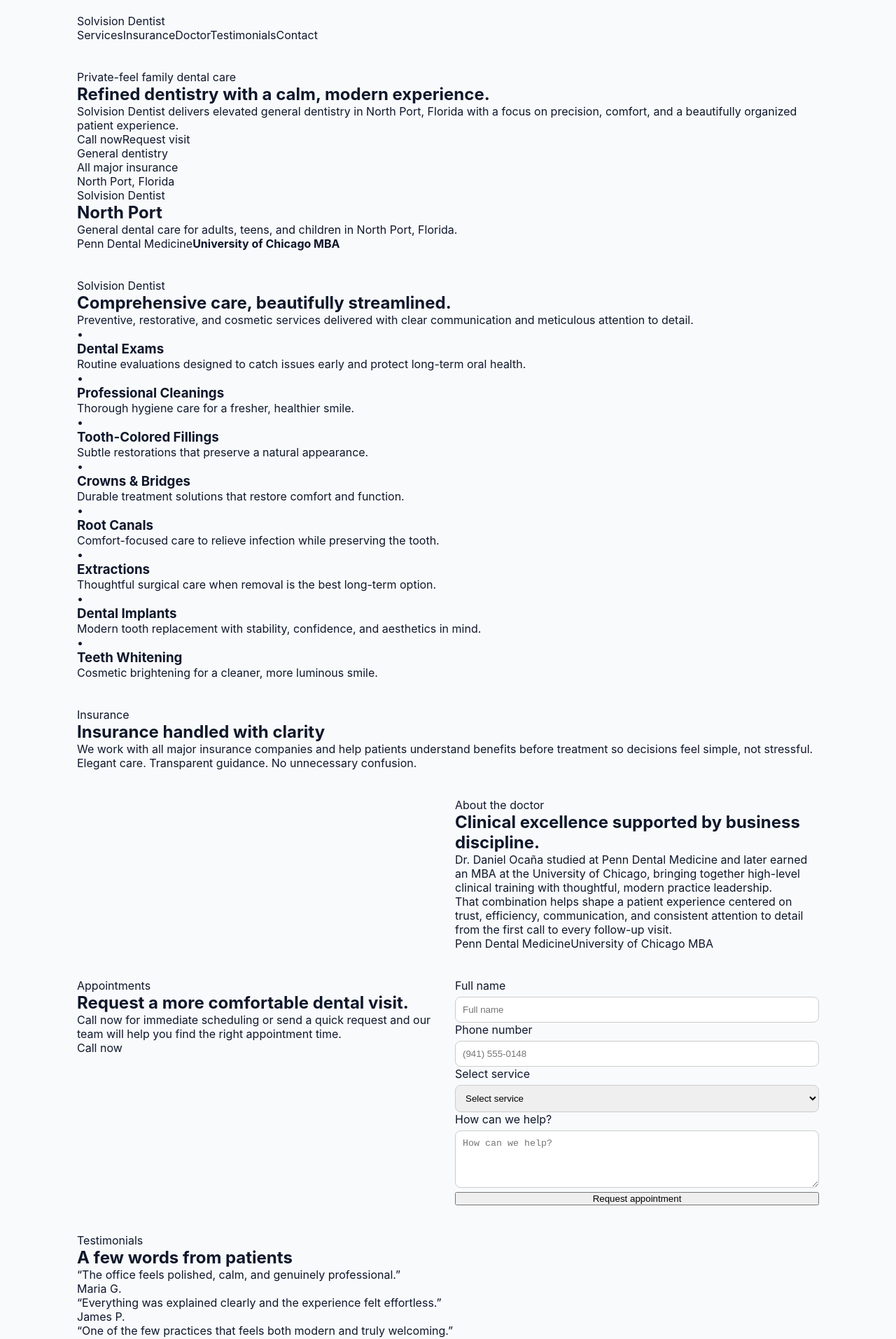
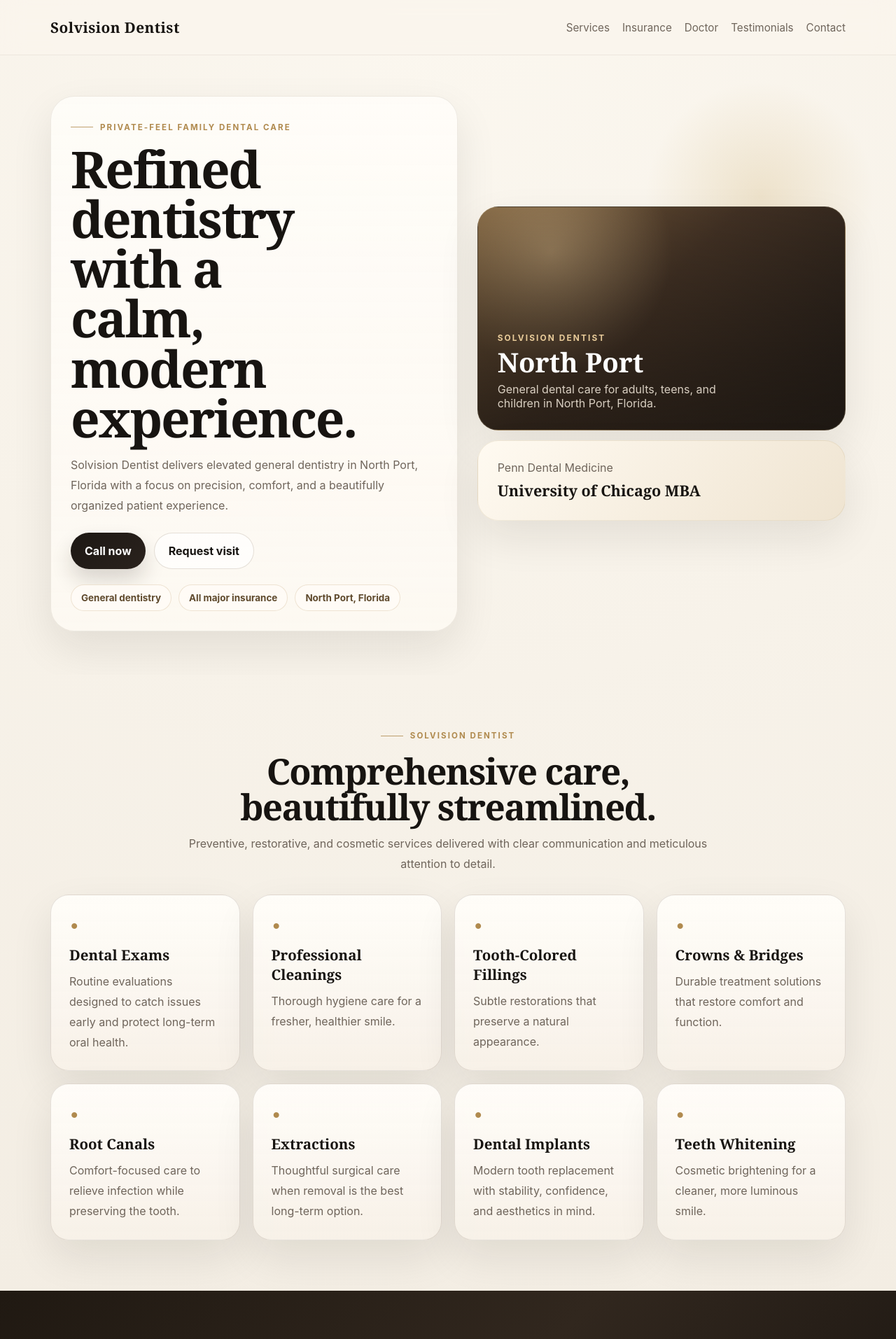
Before and after one commit to danielocana/solvision-dentist, a Next.js app: page / in a window 1280 px wide. Shown: the top 1913 px of the page at 70% size. Built offline with nearby package versions, Linux system fonts and the light colour scheme.

Commit message:
feat: add luxury visual system with premium typography, gold accents, and layered sections

```diff
--- a/app/globals.css
+++ b/app/globals.css
@@ -1,17 +1,227 @@
+:root{
+  --bg:#f6f1e8;
+  --surface:#fffdf9;
+  --surface-soft:#f2ece2;
+  --ink:#171411;
+  --muted:#6f655b;
+  --line:rgba(79,61,44,.14);
+  --gold:#b08a4e;
+  --gold-soft:#d7be8b;
+  --deep:#1d1814;
+  --deep-2:#2a221d;
+  --radius:24px;
+  --shadow:0 24px 60px rgba(25,18,11,.09);
+}
 *{box-sizing:border-box;margin:0;padding:0}
-body{font-family:Inter,system-ui,Arial;background:#f8fafc;color:#0f172a}
+html{scroll-behavior:smooth}
+body{
+  font-family:Inter,ui-sans-serif,system-ui,-apple-system,BlinkMacSystemFont,"Segoe UI",sans-serif;
+  background:radial-gradient(circle at top,#fbf7ef 0%,#f3ede3 45%,#f6f1e8 100%);
+  color:var(--ink);
+}
 a{text-decoration:none;color:inherit}
-.container{max-width:1100px;margin:0 auto;padding:20px}
+button,input,select,textarea{font:inherit}
+.container{max-width:1180px;margin:0 auto;padding:0 22px}
+.site-shell{padding-bottom:78px}
 
-.mobile-call-bar{position:fixed;bottom:0;left:0;right:0;background:#0f172a;color:#fff;text-align:center;padding:14px;font-weight:700}
+.topbar{
+  position:sticky;top:0;z-index:50;
+  background:rgba(250,245,237,.76);
+  backdrop-filter:blur(16px);
+  border-bottom:1px solid rgba(92,73,54,.08);
+}
+.topbar-inner{min-height:78px;display:flex;align-items:center;justify-content:space-between;gap:18px}
+.brand-mark{
+  font-family:Georgia,"Times New Roman",serif;
+  font-size:1.3rem;font-weight:700;letter-spacing:.02em;
+}
+.nav-links{display:none;gap:18px;color:var(--muted);font-size:.95rem}
+.nav-links a{position:relative}
+.nav-links a::after{content:"";position:absolute;left:0;bottom:-6px;width:100%;height:1px;background:var(--gold);transform:scaleX(0);transform-origin:left;transition:transform .25s ease}
+.nav-links a:hover::after{transform:scaleX(1)}
 
-.doctor-grid,.appointment-grid{display:grid;gap:20px}
+.hero{padding:42px 0 44px}
+.luxury-hero{position:relative;overflow:hidden}
+.luxury-hero::before{
+  content:"";position:absolute;inset:32px 24px auto auto;width:340px;height:340px;border-radius:50%;
+  background:radial-gradient(circle,rgba(215,190,139,.34) 0%,rgba(215,190,139,0) 68%);
+  pointer-events:none;
+}
+.hero-grid,.luxury-grid{display:grid;gap:28px;align-items:center}
+.hero-copy-wrap{
+  background:linear-gradient(180deg,rgba(255,253,249,.86),rgba(255,251,245,.72));
+  border:1px solid rgba(118,96,72,.12);
+  box-shadow:var(--shadow);
+  border-radius:34px;
+  padding:28px;
+}
+.eyebrow,.section-kicker{
+  display:inline-flex;align-items:center;gap:10px;
+  color:var(--gold);text-transform:uppercase;letter-spacing:.18em;
+  font-size:.72rem;font-weight:700;
+}
+.eyebrow::before,.section-kicker::before{content:"";width:32px;height:1px;background:currentColor;opacity:.8}
+.hero-title,.section-heading h2,.doctor-copy h2,.appointment-copy h2,.statement-grid h2,.premium-footer h2{
+  font-family:Georgia,"Times New Roman",serif;
+  letter-spacing:-.03em;line-height:.98;
+}
+.luxury-title{font-size:3rem;margin:16px 0 18px;max-width:10ch}
+.hero-copy,.section-heading p,.doctor-copy p,.appointment-copy p,.statement-grid p,.premium-footer p,.service-card p,.testimonial-card p{
+  color:var(--muted);line-height:1.8;font-size:1rem;
+}
+.hero-actions{display:flex;flex-wrap:wrap;gap:12px;margin-top:24px}
+.btn{
+  display:inline-flex;align-items:center;justify-content:center;
+  min-height:52px;padding:0 20px;border-radius:999px;font-weight:700;transition:transform .2s ease,box-shadow .2s ease,background .2s ease,border-color .2s ease;
+}
+.btn:hover{transform:translateY(-1px)}
+.btn-primary{background:linear-gradient(135deg,var(--deep),var(--deep-2));color:#fff;box-shadow:0 16px 30px rgba(29,24,20,.16)}
+.btn-secondary{border:1px solid rgba(124,99,72,.2);background:rgba(255,255,255,.68);color:var(--ink)}
+.hero-stats,.doctor-badges{display:flex;flex-wrap:wrap;gap:10px;margin-top:22px}
+.stat-pill{
+  display:inline-flex;align-items:center;justify-content:center;
+  min-height:38px;padding:0 14px;border-radius:999px;
+  background:rgba(255,252,247,.84);border:1px solid rgba(176,138,78,.22);
+  color:#5f4a2d;font-size:.84rem;font-weight:700;
+}
+.showcase-panel{display:grid;gap:14px}
+.showcase-card{
+  position:relative;overflow:hidden;border-radius:30px;padding:28px;
+  border:1px solid rgba(193,172,132,.22);box-shadow:var(--shadow);
+}
+.showcase-main{
+  min-height:320px;display:flex;flex-direction:column;justify-content:flex-end;
+  background:
+    linear-gradient(180deg,rgba(31,24,18,.16),rgba(31,24,18,.72)),
+    radial-gradient(circle at 20% 20%,rgba(255,222,169,.45),transparent 35%),
+    linear-gradient(135deg,#8b6b43 0%,#463426 45%,#1b1714 100%);
+  color:#fff;
+}
+.showcase-main h2{font-family:Georgia,"Times New Roman",serif;font-size:2.4rem;line-height:1;margin:8px 0 10px}
+.showcase-main p{color:rgba(255,245,230,.82);max-width:20rem}
+.showcase-label{color:rgba(255,224,170,.88);font-size:.74rem;letter-spacing:.18em;text-transform:uppercase;font-weight:700}
+.showcase-accent{
+  background:linear-gradient(135deg,#fffaf1,#efe4d1);
+  color:var(--ink);display:flex;flex-direction:column;gap:8px;
+}
+.showcase-accent span{color:var(--muted)}
+.showcase-accent strong{font-family:Georgia,"Times New Roman",serif;font-size:1.35rem}
 
-.appointment-card input,.appointment-card select,.appointment-card textarea{width:100%;padding:10px;margin-top:6px;border:1px solid #ccc;border-radius:8px}
+.section{padding:72px 0}
+.luxury-section{position:relative}
+.centered-heading{text-align:center;max-width:780px;margin:0 auto}
+.centered-heading h2{font-size:2.5rem;margin:18px 0 14px}
+.section-heading.narrow{max-width:640px}
+.gold-kicker{color:var(--gold-soft)}
+
+.services-grid,.luxury-services-grid,.testimonials-grid,.luxury-testimonials-grid{display:grid;gap:18px;margin-top:30px}
+.luxury-services-grid{grid-template-columns:repeat(auto-fit,minmax(240px,1fr))}
+.luxury-card{
+  background:linear-gradient(180deg,rgba(255,253,249,.96),rgba(247,241,232,.92));
+  border:1px solid var(--line);border-radius:26px;padding:26px;box-shadow:var(--shadow);
+}
+.service-number{font-size:1.6rem;color:var(--gold);margin-bottom:14px}
+.service-card h3,.testimonial-card footer,.premium-footer h3{
+  font-family:Georgia,"Times New Roman",serif;
+}
+.service-card h3{font-size:1.28rem;margin-bottom:10px}
+
+.statement-section{
+  background:linear-gradient(135deg,#201912,#31271e 55%,#1d1712 100%);
+  color:#fff;
+}
+.statement-grid{display:grid;gap:18px;align-items:center}
+.statement-grid h2{font-size:2.35rem;margin:16px 0 12px;color:#fff}
+.statement-grid p{color:rgba(241,229,213,.78)}
+.statement-card{
+  border-radius:30px;padding:28px;background:linear-gradient(180deg,rgba(255,255,255,.08),rgba(255,255,255,.04));
+  border:1px solid rgba(215,190,139,.18);color:#f5e6cc;
+  font-family:Georgia,"Times New Roman",serif;font-size:1.35rem;line-height:1.45;
+}
+
+.luxury-doctor-grid,.luxury-appointment-grid,.footer-grid{display:grid;gap:24px;align-items:center}
+.portrait-shell{display:flex;justify-content:center}
+.portrait-frame{
+  width:min(100%,430px);aspect-ratio:4/4.7;border-radius:34px;padding:16px;
+  background:linear-gradient(135deg,#ddc79b,#8e6c43 46%,#2e241c 100%);
+  box-shadow:var(--shadow);
+}
+.portrait-abstract{
+  position:relative;height:100%;border-radius:26px;overflow:hidden;
+  background:
+    linear-gradient(180deg,rgba(255,247,234,.88),rgba(255,248,240,.16)),
+    linear-gradient(135deg,#2a221d 0%,#645140 35%,#ead9bc 100%);
+}
+.portrait-orb{
+  position:absolute;inset:18% auto auto 16%;width:180px;height:180px;border-radius:50%;
+  background:radial-gradient(circle,#f8e1bb 0%,#b98a4d 42%,rgba(185,138,77,0) 72%);opacity:.84;
+}
+.portrait-line,.portrait-line-two{
+  position:absolute;height:2px;background:rgba(255,240,220,.65);width:62%;left:14%;bottom:26%;transform:rotate(-22deg)
+}
+.portrait-line-two{width:46%;bottom:19%;left:28%;transform:rotate(12deg)}
+.luxury-doctor-copy h2{font-size:2.45rem;margin:16px 0 14px;max-width:12ch}
+.luxury-doctor-copy p + p{margin-top:14px}
+
+.luxury-appointment-grid{align-items:start}
+.luxury-appointment-copy{
+  background:linear-gradient(180deg,#fffaf2,#f6ecdd);
+  border-radius:30px;padding:28px;border:1px solid rgba(167,136,92,.16);box-shadow:var(--shadow)
+}
+.luxury-appointment-copy h2{font-size:2.3rem;margin:16px 0 12px;max-width:12ch}
+.luxury-form-card{
+  background:rgba(255,253,248,.88);backdrop-filter:blur(8px);
+  border-radius:30px;padding:26px;border:1px solid rgba(131,103,74,.12);box-shadow:var(--shadow);
+}
+.appointment-card{display:grid;gap:16px}
+.appointment-card label{display:grid;gap:8px;color:#5f5143;font-size:.92rem;font-weight:600}
+.appointment-card input,.appointment-card select,.appointment-card textarea{
+  width:100%;background:#fff;border:1px solid rgba(139,109,76,.18);border-radius:16px;padding:14px 16px;color:var(--ink);outline:none;
+}
+.appointment-card input:focus,.appointment-card select:focus,.appointment-card textarea:focus{border-color:var(--gold);box-shadow:0 0 0 4px rgba(176,138,78,.09)}
 .full-width{width:100%}
 
-@media(min-width:768px){
-.mobile-call-bar{display:none}
-.doctor-grid{grid-template-columns:1fr 1fr}
-.appointment-grid{grid-template-columns:1fr 1fr}
+.luxury-testimonials-grid{grid-template-columns:repeat(auto-fit,minmax(240px,1fr))}
+.luxury-testimonial-card{
+  background:linear-gradient(180deg,#fffdf9,#f5ede1);border:1px solid rgba(126,101,72,.14);border-radius:26px;padding:24px;box-shadow:var(--shadow)
 }
+.testimonial-card p{font-family:Georgia,"Times New Roman",serif;font-size:1.14rem;line-height:1.65;color:#4d4034}
+.testimonial-card footer{margin-top:16px;color:var(--gold);font-size:1rem}
+
+.luxury-footer{
+  background:linear-gradient(180deg,#1d1814,#15110d);
+  color:#fff;border-top:none;padding:70px 0 52px;
+}
+.luxury-footer h2{font-size:2rem;margin-bottom:12px}
+.luxury-footer h3{margin-bottom:10px;color:#f0d7a7;font-size:1.08rem}
+.luxury-footer p{color:rgba(244,231,213,.78)}
+.footer-grid{grid-template-columns:repeat(auto-fit,minmax(220px,1fr))}
+.hours-list{list-style:none;margin-top:10px;display:grid;gap:8px}
+.hours-list li{display:flex;justify-content:space-between;gap:16px;color:rgba(244,231,213,.78)}
+.hours-list strong{color:#fff;font-weight:600}
+
+.mobile-call-bar{
+  position:fixed;left:16px;right:16px;bottom:14px;z-index:60;
+  display:flex;justify-content:center;align-items:center;
+  min-height:56px;border-radius:999px;
+  background:linear-gradient(135deg,var(--deep),#34291f);color:#fff;
+  box-shadow:0 20px 35px rgba(20,15,10,.24);font-weight:800;letter-spacing:.01em;
+}
+
+@media (min-width:720px){
+  .nav-links{display:flex}
+}
+@media (min-width:900px){
+  .site-shell{padding-bottom:0}
+  .hero{padding:58px 0 62px}
+  .hero-grid,.luxury-grid,.statement-grid,.luxury-doctor-grid,.luxury-appointment-grid{grid-template-columns:1.05fr .95fr}
+  .luxury-title{font-size:4.55rem}
+  .centered-heading h2{font-size:3.2rem}
+  .luxury-doctor-copy h2,.luxury-appointment-copy h2{font-size:3rem}
+  .mobile-call-bar{display:none}
+}
+@media (max-width:899px){
+  .nav-links{display:none}
+  .luxury-title{font-size:2.7rem}
+  .showcase-main{min-height:260px}
+}
```
